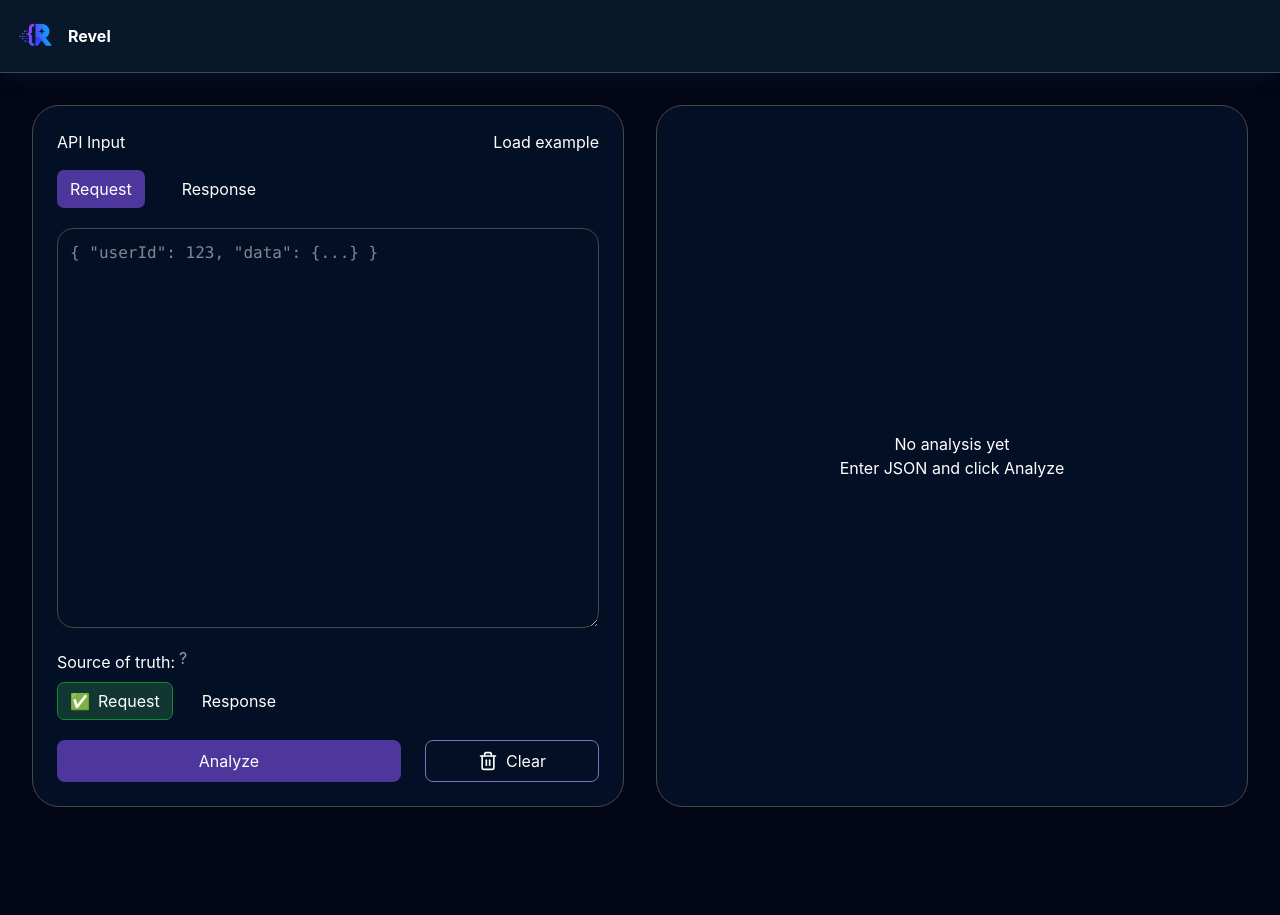
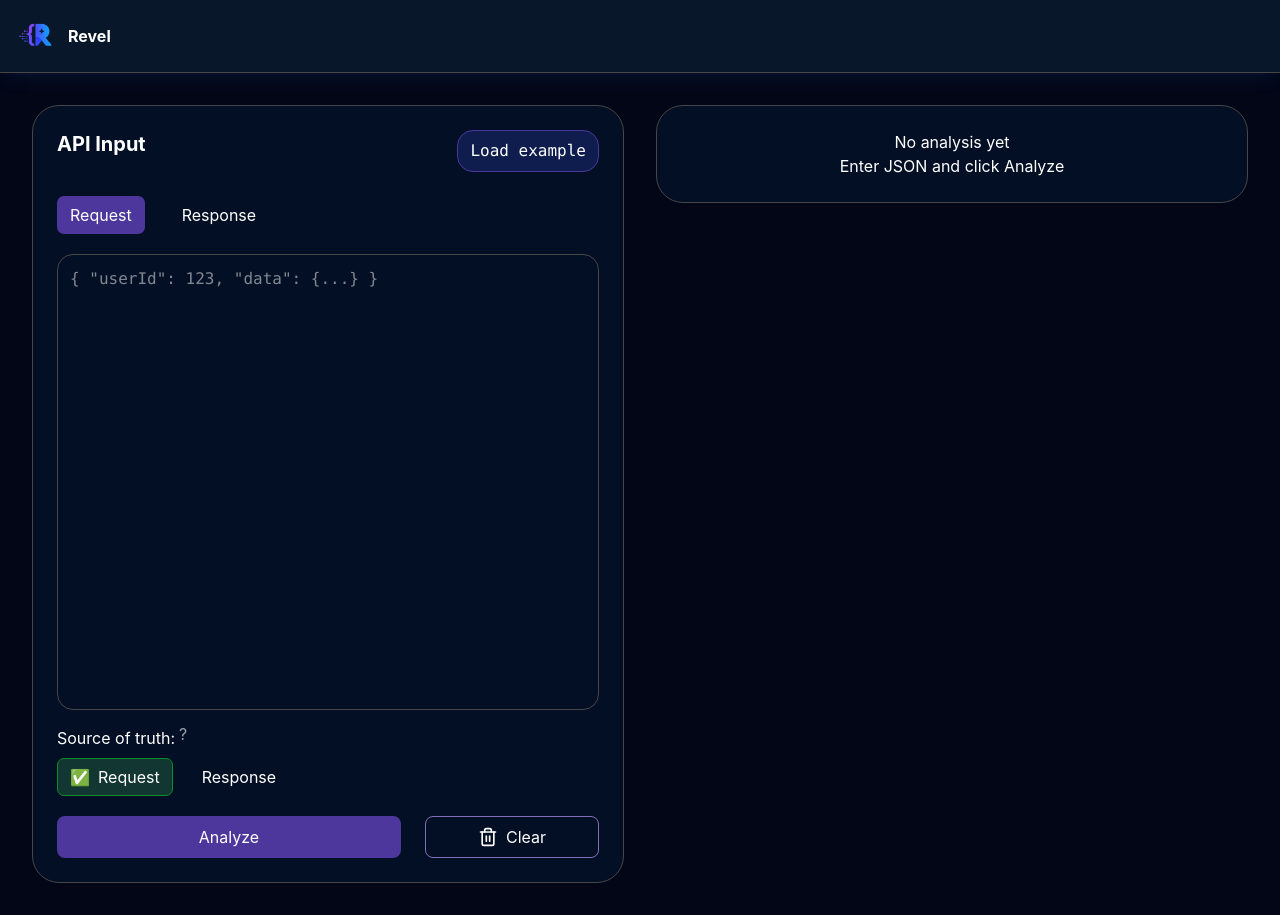
Before and after one commit to sandraamurao/revel, a React (Vite) app: page / in a window 1280 px wide. Before the commit the page ends 859 px from the top, so only its background shows below. Built offline with nearby package versions, Linux system fonts and the light colour scheme.

Commit message:
fixed layout style in JsonInput

```diff
--- a/src/App.tsx
+++ b/src/App.tsx
@@ -13,9 +13,13 @@ function App() {
 		<>
 			<NavBar></NavBar>
 
-			<div className="grid md:grid-cols-2 gap-8 m-8 max-[640px]:grid-cols-1">
-				<JsonInput></JsonInput>
-				<AnalysisPanel></AnalysisPanel>
+			<div className="grid md:grid-cols-2 gap-8 m-8 max-[640px]:grid-cols-1 ">
+				<div className="h-full">
+					<JsonInput />
+				</div>
+				<div className="h-full">
+					<AnalysisPanel />
+				</div>
 				{issues && aiExplanation && (
 					<div className="md:col-span-2 w-full">
 						<AIExplanationPanel></AIExplanationPanel>
--- a/src/components/JsonInput.tsx
+++ b/src/components/JsonInput.tsx
@@ -133,14 +133,20 @@ function JsonInput() {
 		<>
 			<div
 				id="api-input-container"
-				className="border border-[#474747] bg-[#0b426d]/15 rounded-[27px] p-6 mb-5 "
+				className="h-full flex flex-col border border-[#474747] bg-[#0b426d]/15 rounded-[27px] p-6"
 			>
 				<div
 					id="api-input-header"
-					className="flex flex-row justify-between mb-4"
+					className="flex flex-row justify-between mb-6"
 				>
-					<h1> API Input </h1>
-					<button onClick={loadExample}> Load example </button>
+					<h1 className="font-bold text-xl"> API Input </h1>
+					<button
+						onClick={loadExample}
+						className="border border-[#4d379c] bg-[#20348a]/40 pr-3 pl-3 pt-2 pb-2 rounded-2xl font-mono hover:bg-[#20348a]"
+					>
+						{" "}
+						Load example{" "}
+					</button>
 				</div>
 				<div
 					id="api-btn-container"
@@ -157,33 +163,33 @@ function JsonInput() {
 					))}
 				</div>
 
-				<div id="request-textarea">
-					{activeTextArea == "Request" && (
+				{activeTextArea == "Request" && (
+					<div id="request-textarea" className="mb-4 flex-1">
 						<textarea
 							onChange={handleOnChange}
 							name="request"
 							placeholder='{ "userId": 123, "data": {...} }'
-							className="font-mono w-full h-100 p-3 border border-[#474747] focus:border-blue-500 outline-none rounded-2xl overflow-auto"
+							className="font-mono w-full h-full min-h-[450px] p-3 border border-[#474747] focus:border-blue-500 outline-none rounded-2xl resize-none"
 							value={requestJson}
 						>
 							{" "}
 						</textarea>
-					)}
-				</div>
+					</div>
+				)}
 
-				<div id="response-textarea" className="mb-4">
-					{activeTextArea == "Response" && (
+				{activeTextArea == "Response" && (
+					<div id="response-textarea" className="mb-4 flex-1">
 						<textarea
 							onChange={handleOnChange}
 							name="response"
 							placeholder='{ "user_id": 123, "action": "fetch_data" }'
-							className="font-mono w-full h-100 p-3 border border-[#474747] focus:border-blue-500 outline-none rounded-2xl overflow-auto"
+							className="font-mono w-full h-full min-h-[450px] p-3 border border-[#474747] focus:border-blue-500 outline-none rounded-2xl resize-none"
 							value={responseJson}
 						>
 							{" "}
 						</textarea>
-					)}
-				</div>
+					</div>
+				)}
 
 				<div>
 					<div className="relative inline-flex items-start">
```
